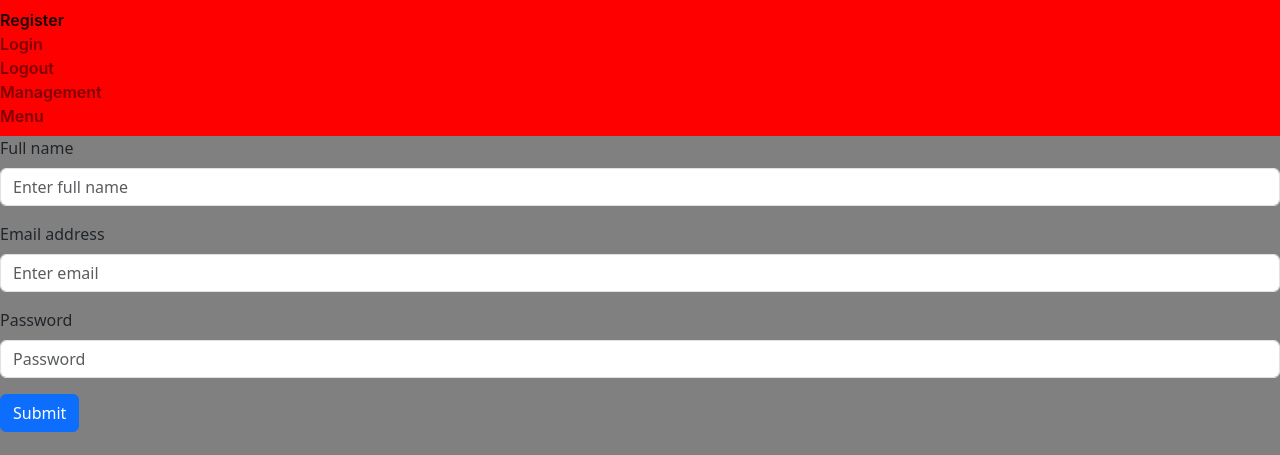
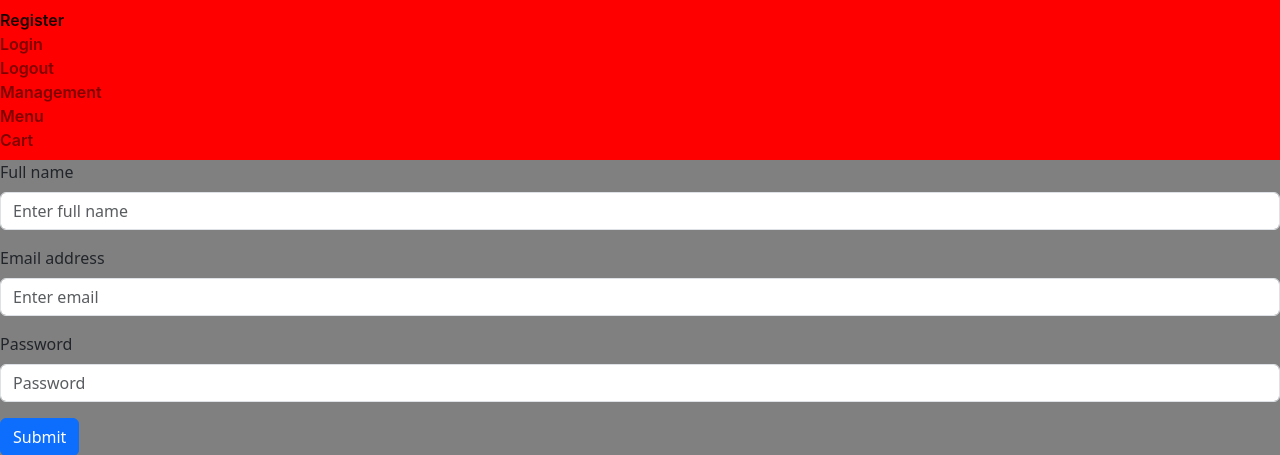
Before and after one commit to Soap1196/WebDevFinalProject, a Flask app: page / in a window 1280 px wide. Shown: the top 455 px of the page. Run offline with Flask 3, Linux system fonts and the light colour scheme; some libraries are stand-ins or nearby versions.

Commit message:
total works

```diff
--- a/app.py
+++ b/app.py
@@ -80,6 +80,17 @@ def login():
             return render_template('login.html', message=message)
     return render_template('login.html', message=message)
 
+@app.route("/cart", methods=["POST", "GET"])
+def displayCart():
+    global cart
+    total = 0
+    for i in cart:
+        total = total + i['price']
+    if request.method == "POST":
+        print('post')
+    print(cart)
+    return render_template('cart.html', Totalcart = cart, total = total)
+
 @app.route("/management", methods=["POST", "GET"])
 def managementLogin():
     if request.method == "POST":
@@ -149,11 +160,11 @@ def add_to_cart():
 
     if menu_collection.find_one({ "food" : item['food']}):
         foodSupply = (menu_collection.find_one({ "food" : item['food']})['supply'])
-        if foodSupply < 1:
+        if int(foodSupply) < 1:
             print("out of food")
             return {"message": "Out of food item"}, 200
         else:
-            cart.append(foodSupply)
+            cart.append(menu_collection.find_one({ "food" : item['food']}))
             print(cart)
             print("The food item is added")
 
--- a/templates/base.html
+++ b/templates/base.html
@@ -20,6 +20,7 @@
         <a class="nav-item nav-link" href="/logout">Logout</a>
         <a class="nav-item nav-link" href="/management">Management</a>
         <a class="nav-item nav-link" href="/menu">Menu</a>
+        <a class="nav-item nav-link" href="/cart">Cart</a>
       </div>
     </div>
   </nav>
```
Also changed, not shown: templates/cart.html (+18 -0 lines).
